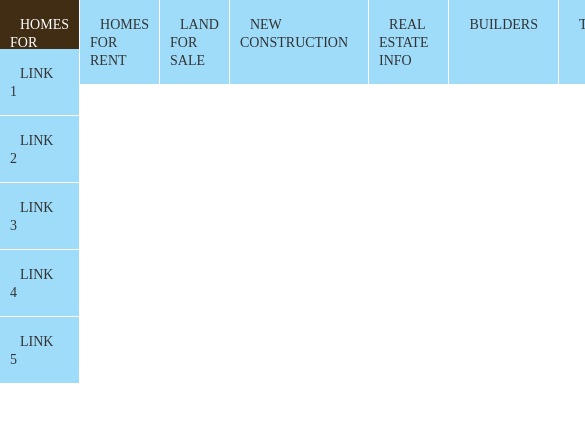
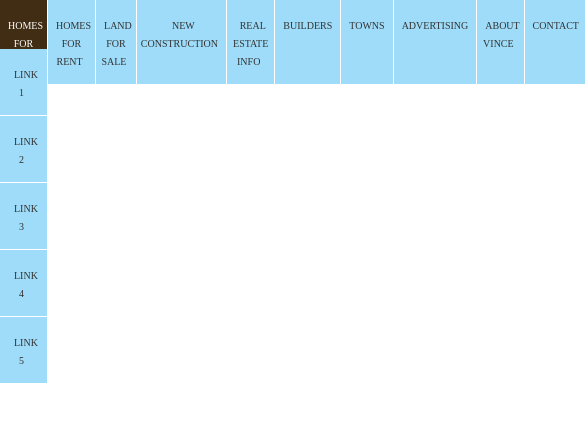
Before and after one commit to nitesh796/assignment5, a plain HTML site: page index.html in a window 390 px wide. Shown: the top 422 px of the page, 585 px wide, since content can reach past the window. Drawn offline with Linux system fonts and the light colour scheme.

Commit message:
change for responsive

```diff
--- a/css/style.css
+++ b/css/style.css
@@ -14,7 +14,8 @@ body{
   display: table-cell;
   background: #9EDCF9;
   border-right: 1px solid #fff;
-  padding: 15px 10px;
+  padding: 15px 7px;
+  text-align: center;
 }
 .navbar-list li:hover {
   background: #412c14;
@@ -23,7 +24,7 @@ body{
   color: #fff;
 }
 .navbar-list .nav-item a {
-  padding: 15px 10px;
+  padding: 15px 7px;
   font-size: 14px;
   text-transform: uppercase;
   text-decoration: none;
@@ -56,3 +57,13 @@ body{
   text-decoration: none;
   color: #333;
 }
+
+@media (max-width: 1024px) {
+  .navbar-list .nav-item a {
+    font-size: 10px;
+    padding: 15px 4px;
+  }
+  .navbar-list > li {
+    padding: 15px 4px;
+  }
+}
```
